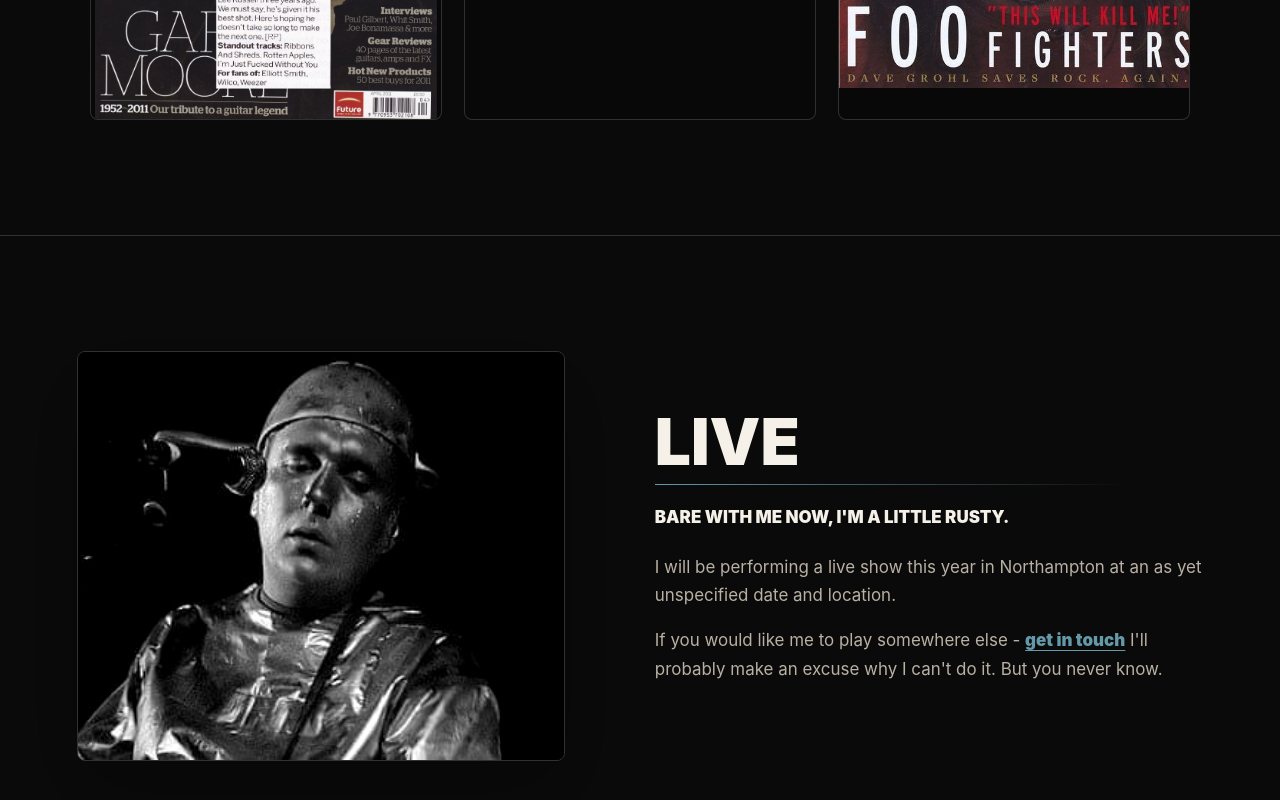
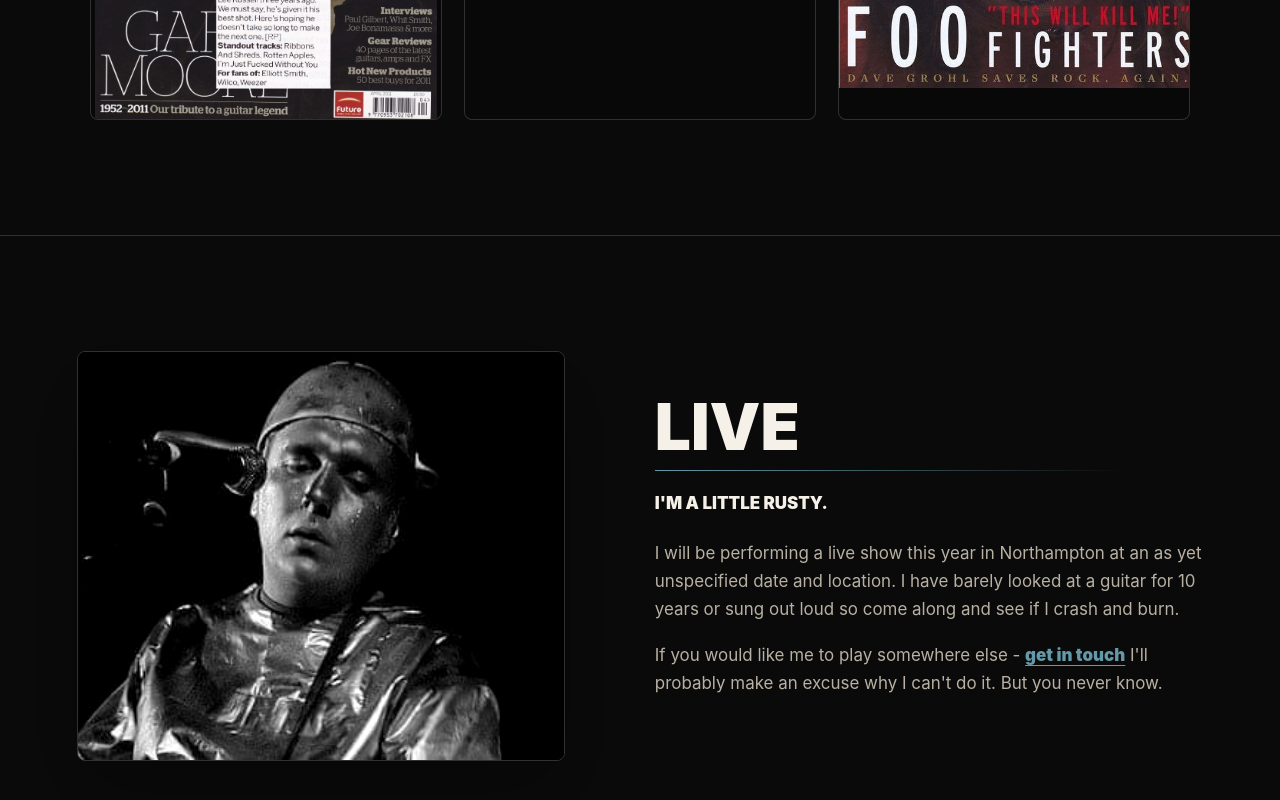
Before and after one commit to MerlinDog1/liam-dullaghan-making-history, a plain HTML site: page index.html in a window 1280 px wide. Shown: the part 8860-9660 px from the top of the page. Drawn offline with Linux system fonts and the light colour scheme.

Commit message:
Update index.html

```diff
--- a/index.html
+++ b/index.html
@@ -570,10 +570,10 @@
         <div class="live-copy">
           <h2 id="live-title" class="live-heading">Live</h2>
           <div class="song-title-divider live-title-divider" aria-hidden="true"></div>
-          <p class="dedication live-dedication">Bare with me now, I'm a little rusty.</p>
+          <p class="dedication live-dedication">I'm a little rusty.</p>
           <p>
             I will be performing a live show this year in Northampton at an as
-            yet unspecified date and location.
+            yet unspecified date and location. I have barely looked at a guitar for 10 years or sung out loud so come along and see if I crash and burn.
           </p>
           <p>
             If you would like me to play somewhere else -
```
